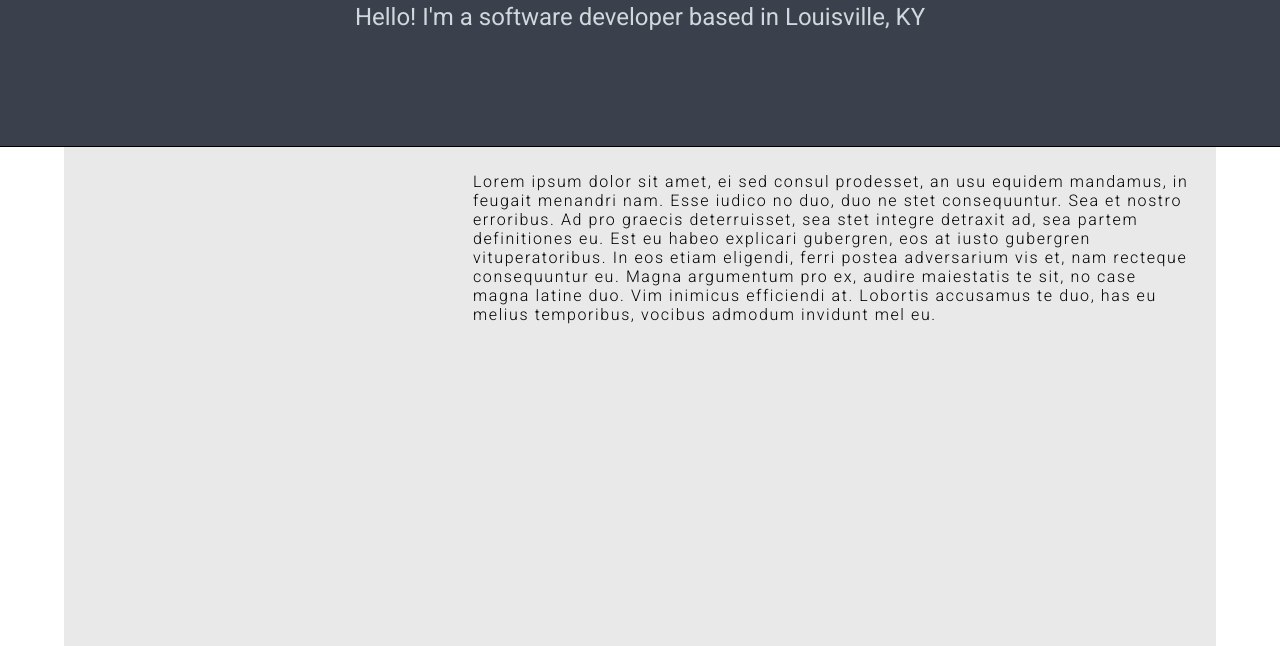
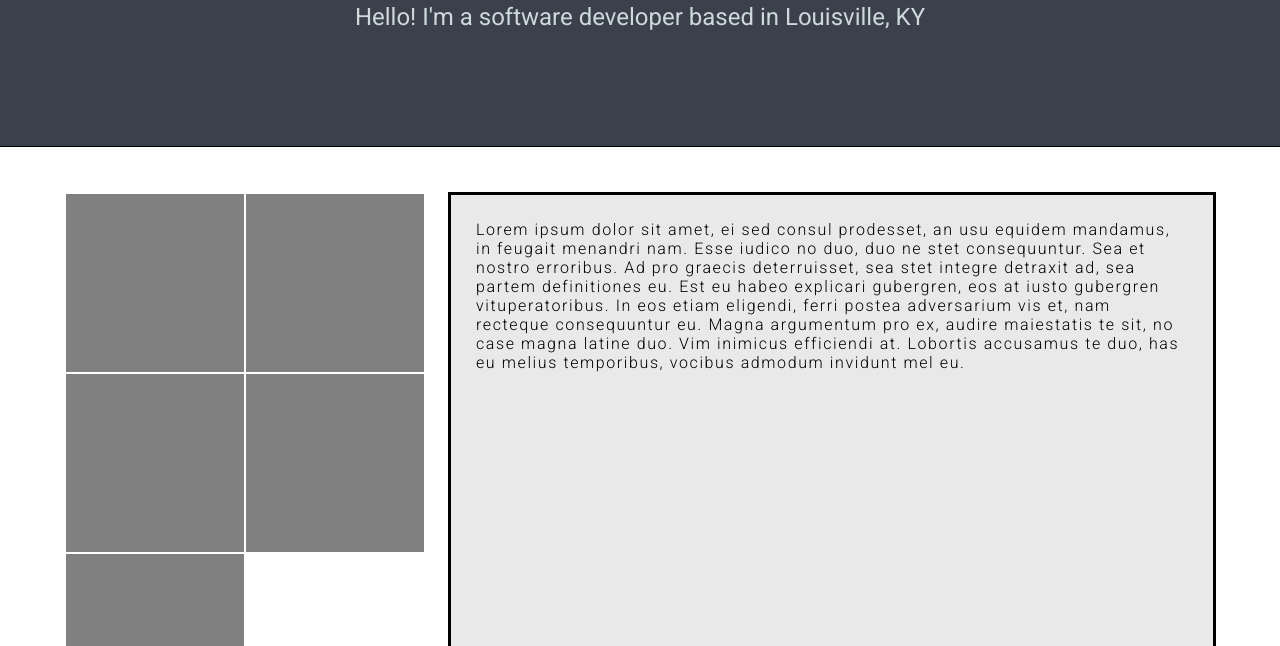
Before and after one commit to curtzimmerman/curtzimmerman.github.io, a plain HTML site: page index.html in a window 1280 px wide. Shown: the part 154-800 px from the top of the page. Drawn offline with nearby package versions, Linux system fonts and the light colour scheme.

Commit message:
add project divs

```diff
--- a/custom.css
+++ b/custom.css
@@ -106,7 +106,6 @@ div.landing {
 	animation: fade-in-down 0.9s;
 }
 
-
 /*====== projects ======*/
 
 .projects {
@@ -114,6 +113,7 @@ div.landing {
 	top: 0;
 	height: 692px;
 	width: 100%;
+	margin: 45px 0;
 	box-sizing: border-box;
 }
 
@@ -123,9 +123,20 @@ div.landing {
 	width: 30%;
 	margin-left: 5%;
 	height: 100%;
-	background: #E9E9E9;
+	border: 1px solid white;
 	box-sizing: border-box;
+}
 
+.project {
+	position: relative;
+	float: left;
+	width: 180px;
+	height: 180px;
+	background: gray;
+	border: 1px;
+	border-color: white;
+	border-style: solid;
+	box-sizing: border-box;
 }
 
 div.information {
@@ -135,6 +146,7 @@ div.information {
 	height: 100%;
 	width: 60%;
 	background: #E9E9E9;
+	border: 3px solid black;
 	box-sizing: border-box;
 }
 
--- a/index.html
+++ b/index.html
@@ -26,6 +26,11 @@
 		</div>
 		<div class="projects">
 			<div class="projects-selector">
+				<div class="project"></div>
+				<div class="project"></div>
+				<div class="project"></div>
+				<div class="project"></div>
+				<div class="project"></div>
 			</div>
 			<div class="information">
 				<div class="project-description">
```
